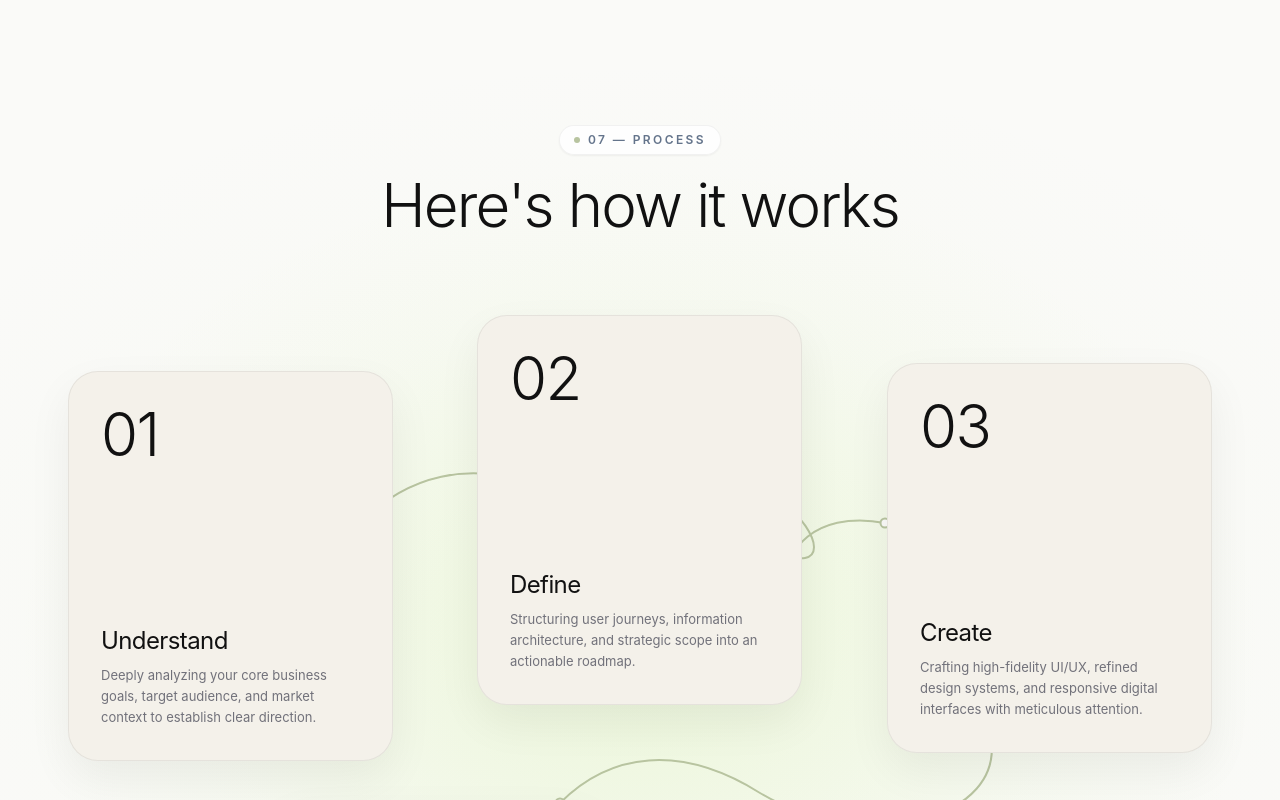
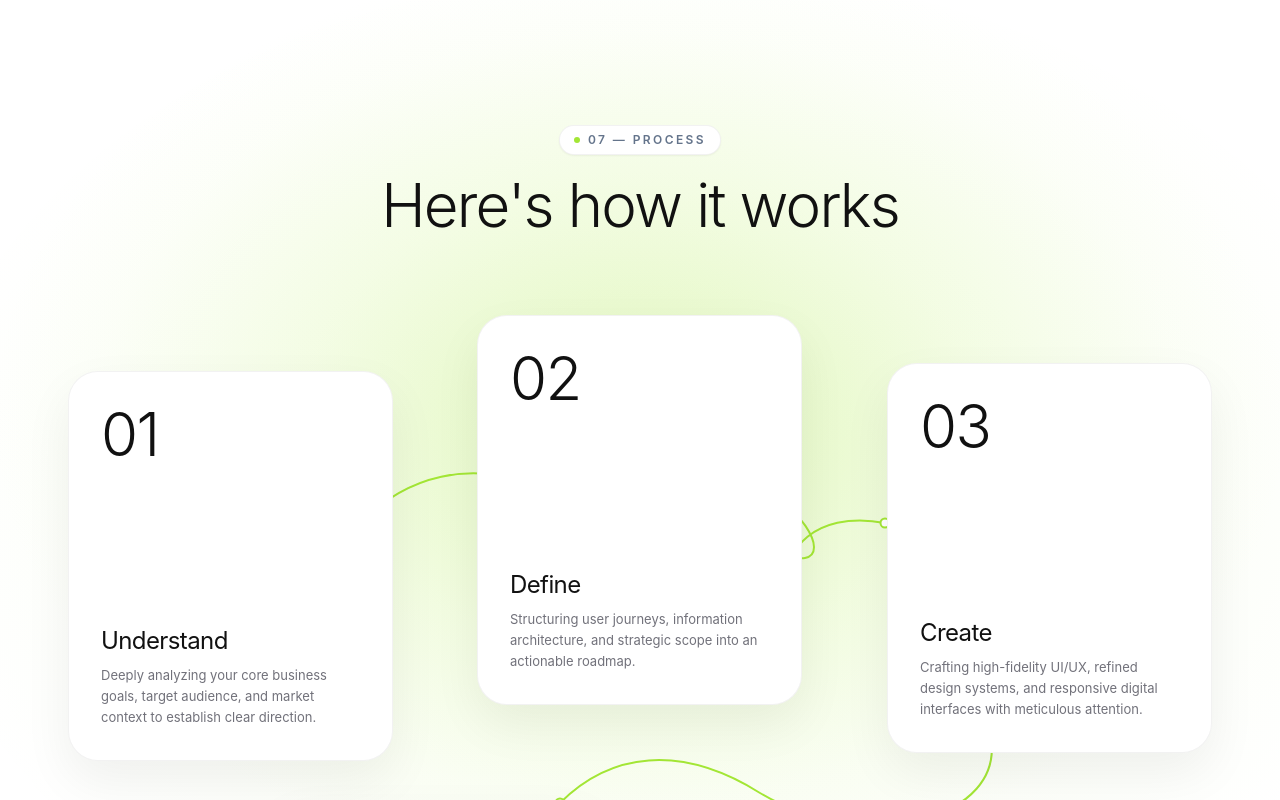
Before and after one commit to pooja-187/IT_firm_Portfolio, a Next.js app: page / in a window 1280 px wide. Shown: the part 5600-6400 px from the top of the page. Built offline with nearby package versions, Linux system fonts and the light colour scheme.

Commit message:
Match exact reference image colors for Process section

```diff
--- a/src/components/ProcessSection.tsx
+++ b/src/components/ProcessSection.tsx
@@ -55,20 +55,20 @@ export default function ProcessSection() {
       aria-labelledby="process-heading"
       className="relative w-full text-[#111111] py-24 sm:py-32 lg:py-40 overflow-hidden selection:bg-lime-200"
       style={{
-        background: `
+        backgroundColor: '#FFFFFF',
+        backgroundImage: `
           radial-gradient(
-            ellipse 65% 45% at 50% 48%,
-            rgba(190, 235, 120, 0.20) 0%,
-            rgba(190, 235, 120, 0.11) 30%,
-            rgba(190, 235, 120, 0.045) 52%,
-            transparent 75%
+            ellipse 65% 42% at 50% 32%,
+            rgba(163, 230, 53, 0.26) 0%,
+            rgba(190, 242, 100, 0.12) 40%,
+            rgba(217, 249, 157, 0.04) 65%,
+            transparent 78%
           ),
           radial-gradient(
-            ellipse 90% 55% at 50% 45%,
-            rgba(210, 240, 165, 0.08) 0%,
+            ellipse 85% 55% at 52% 38%,
+            rgba(163, 230, 53, 0.10) 0%,
             transparent 70%
-          ),
-          #FAFAF8
+          )
         `,
       }}
     >
@@ -79,8 +79,8 @@ export default function ProcessSection() {
            =================================================== */}
         <div className="text-center max-w-2xl mx-auto mb-16 sm:mb-20 lg:mb-24">
           {/* Small Section Label */}
-          <div className="inline-flex items-center gap-2 px-3.5 py-1.5 rounded-full bg-white/80 border border-black/5 mb-5 shadow-sm">
-            <span className="w-1.5 h-1.5 rounded-full bg-[#B8C4A0]" />
+          <div className="inline-flex items-center gap-2 px-3.5 py-1.5 rounded-full bg-white border border-black/5 mb-5 shadow-sm">
+            <span className="w-1.5 h-1.5 rounded-full bg-[#A3E635]" />
             <span className="font-sans text-xs font-semibold tracking-[0.2em] uppercase text-[#64748B]">
               07 — PROCESS
             </span>
@@ -100,7 +100,7 @@ export default function ProcessSection() {
            =================================================== */}
         <div className="hidden lg:block relative w-full max-w-[1180px] mx-auto">
 
-          {/* SVG Sage Connector Lines Layer */}
+          {/* SVG Lime Connector Lines Layer (Matching Reference) */}
           <svg
             aria-hidden="true"
             className="absolute inset-0 w-full h-full pointer-events-none z-0 overflow-visible"
@@ -110,7 +110,7 @@ export default function ProcessSection() {
             {/* 1. Connector: 01 (Understand) -> 02 (Define) */}
             <motion.path
               d="M 310 160 C 360 110, 420 100, 480 120"
-              stroke="#B8C4A0"
+              stroke="#A3E635"
               strokeWidth="2"
               strokeLinecap="round"
               fill="none"
@@ -119,13 +119,13 @@ export default function ProcessSection() {
               viewport={{ once: true, margin: '-80px' }}
               transition={{ duration: 0.8, delay: 0.2, ease: 'easeInOut' }}
             />
-            <circle cx="310" cy="160" r="4.5" fill="#FAFAF8" stroke="#B8C4A0" strokeWidth="2" />
-            <circle cx="480" cy="120" r="4.5" fill="#FAFAF8" stroke="#B8C4A0" strokeWidth="2" />
+            <circle cx="310" cy="160" r="4.5" fill="#FFFFFF" stroke="#A3E635" strokeWidth="2" />
+            <circle cx="480" cy="120" r="4.5" fill="#FFFFFF" stroke="#A3E635" strokeWidth="2" />
 
             {/* 2. Connector: 02 (Define) -> 03 (Create) with Organic Loop */}
             <motion.path
               d="M 700 120 C 750 140, 780 190, 755 195 C 730 200, 760 145, 835 160"
-              stroke="#B8C4A0"
+              stroke="#A3E635"
               strokeWidth="2"
               strokeLinecap="round"
               fill="none"
@@ -134,13 +134,13 @@ export default function ProcessSection() {
               viewport={{ once: true, margin: '-80px' }}
               transition={{ duration: 1.0, delay: 0.4, ease: 'easeInOut' }}
             />
-            <circle cx="700" cy="120" r="4.5" fill="#FAFAF8" stroke="#B8C4A0" strokeWidth="2" />
-            <circle cx="835" cy="160" r="4.5" fill="#FAFAF8" stroke="#B8C4A0" strokeWidth="2" />
+            <circle cx="700" cy="120" r="4.5" fill="#FFFFFF" stroke="#A3E635" strokeWidth="2" />
+            <circle cx="835" cy="160" r="4.5" fill="#FFFFFF" stroke="#A3E635" strokeWidth="2" />
 
             {/* 3. Connector: 03 (Create) -> 04 (Deliver) */}
             <motion.path
               d="M 940 370 C 960 460, 810 490, 710 430 C 630 380, 560 390, 510 440"
-              stroke="#B8C4A0"
+              stroke="#A3E635"
               strokeWidth="2"
               strokeLinecap="round"
               fill="none"
@@ -149,13 +149,13 @@ export default function ProcessSection() {
               viewport={{ once: true, margin: '-80px' }}
               transition={{ duration: 1.1, delay: 0.6, ease: 'easeInOut' }}
             />
-            <circle cx="940" cy="370" r="4.5" fill="#FAFAF8" stroke="#B8C4A0" strokeWidth="2" />
-            <circle cx="510" cy="440" r="4.5" fill="#FAFAF8" stroke="#B8C4A0" strokeWidth="2" />
+            <circle cx="940" cy="370" r="4.5" fill="#FFFFFF" stroke="#A3E635" strokeWidth="2" />
+            <circle cx="510" cy="440" r="4.5" fill="#FFFFFF" stroke="#A3E635" strokeWidth="2" />
 
             {/* 4. Connector: 04 (Deliver) -> 05 (Review) with Loop */}
             <motion.path
               d="M 540 580 C 580 545, 615 545, 605 585 C 595 615, 615 620, 645 605"
-              stroke="#B8C4A0"
+              stroke="#A3E635"
               strokeWidth="2"
               strokeLinecap="round"
               fill="none"
@@ -164,8 +164,8 @@ export default function ProcessSection() {
               viewport={{ once: true, margin: '-80px' }}
               transition={{ duration: 0.9, delay: 0.8, ease: 'easeInOut' }}
             />
-            <circle cx="540" cy="580" r="4.5" fill="#FAFAF8" stroke="#B8C4A0" strokeWidth="2" />
-            <circle cx="645" cy="605" r="4.5" fill="#FAFAF8" stroke="#B8C4A0" strokeWidth="2" />
+            <circle cx="540" cy="580" r="4.5" fill="#FFFFFF" stroke="#A3E635" strokeWidth="2" />
+            <circle cx="645" cy="605" r="4.5" fill="#FFFFFF" stroke="#A3E635" strokeWidth="2" />
           </svg>
 
           {/* Tier 1 Floating Cards (01, 02, 03) */}
@@ -210,10 +210,10 @@ export default function ProcessSection() {
            =================================================== */}
         <div className="lg:hidden relative max-w-md mx-auto">
 
-          {/* Vertical Sage Timeline */}
+          {/* Vertical Lime Timeline */}
           <div
             aria-hidden="true"
-            className="absolute top-8 bottom-8 left-6 sm:left-7 w-0.5 bg-[#B8C4A0]/60"
+            className="absolute top-8 bottom-8 left-6 sm:left-7 w-0.5 bg-[#A3E635]/60"
           />
 
           <div className="space-y-6 relative z-10 pl-14 sm:pl-16">
@@ -227,12 +227,12 @@ export default function ProcessSection() {
                 className="relative"
               >
                 {/* Timeline Node */}
-                <div className="absolute -left-14 sm:-left-16 top-7 w-4 h-4 rounded-full bg-[#FAFAF8] border-2 border-[#B8C4A0] shadow-sm flex items-center justify-center">
-                  <div className="w-1.5 h-1.5 rounded-full bg-[#B8C4A0]" />
+                <div className="absolute -left-14 sm:-left-16 top-7 w-4 h-4 rounded-full bg-[#FFFFFF] border-2 border-[#A3E635] shadow-sm flex items-center justify-center">
+                  <div className="w-1.5 h-1.5 rounded-full bg-[#A3E635]" />
                 </div>
 
-                {/* Mobile Warm Ivory Card */}
-                <div className="bg-[#F4F1EA] border border-[rgba(30,30,30,0.07)] rounded-[26px] p-6 sm:p-7 shadow-[0_18px_45px_rgba(20,20,20,0.06)]">
+                {/* Mobile White Card */}
+                <div className="bg-[#FFFFFF] border border-black/[0.05] rounded-[26px] p-6 sm:p-7 shadow-[0_16px_40px_rgba(0,0,0,0.05)]">
                   <span className="font-sans text-4xl sm:text-5xl font-light text-[#111111] tracking-tight block mb-6 leading-none">
                     {step.number}
                   </span>
@@ -255,7 +255,7 @@ export default function ProcessSection() {
 }
 
 // =========================================================================
-// Individual Process Card (Warm Ivory / Soft Stone Surface)
+// Individual Process Card (Pristine White Card Matching Reference)
 // =========================================================================
 function ProcessCard({ step, delay }: { step: ProcessStep; delay: number }) {
   const cardRef = useRef<HTMLDivElement>(null);
@@ -298,7 +298,7 @@ function ProcessCard({ step, delay }: { step: ProcessStep; delay: number }) {
             : 'translateY(0px) scale(1)'
         }`,
       }}
-      className="relative w-[300px] xl:w-[325px] h-[360px] xl:h-[390px] rounded-[30px] p-7 xl:p-8 bg-[#F4F1EA] hover:bg-[#FAF7F2] border border-[rgba(30,30,30,0.07)] shadow-[0_18px_45px_rgba(20,20,20,0.06)] hover:shadow-[0_28px_65px_rgba(20,20,20,0.12)] transition-all duration-400 ease-out flex flex-col justify-between select-none cursor-default will-change-transform"
+      className="relative w-[300px] xl:w-[325px] h-[360px] xl:h-[390px] rounded-[30px] p-7 xl:p-8 bg-[#FFFFFF] hover:bg-[#FFFFFF] border border-black/[0.05] shadow-[0_20px_50px_rgba(0,0,0,0.06)] hover:shadow-[0_30px_70px_rgba(0,0,0,0.12)] transition-all duration-400 ease-out flex flex-col justify-between select-none cursor-default will-change-transform"
     >
       {/* Top: Very Large Lightweight Step Number */}
       <div>
```
